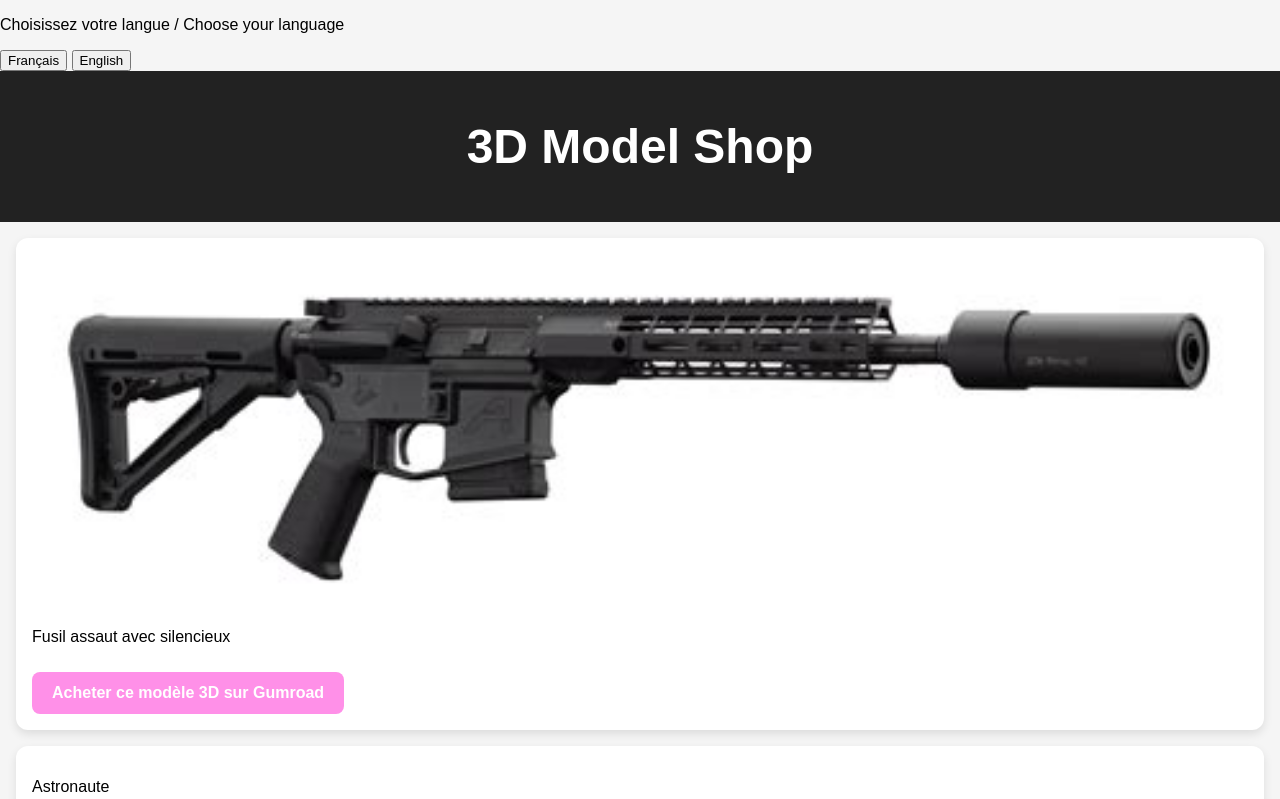
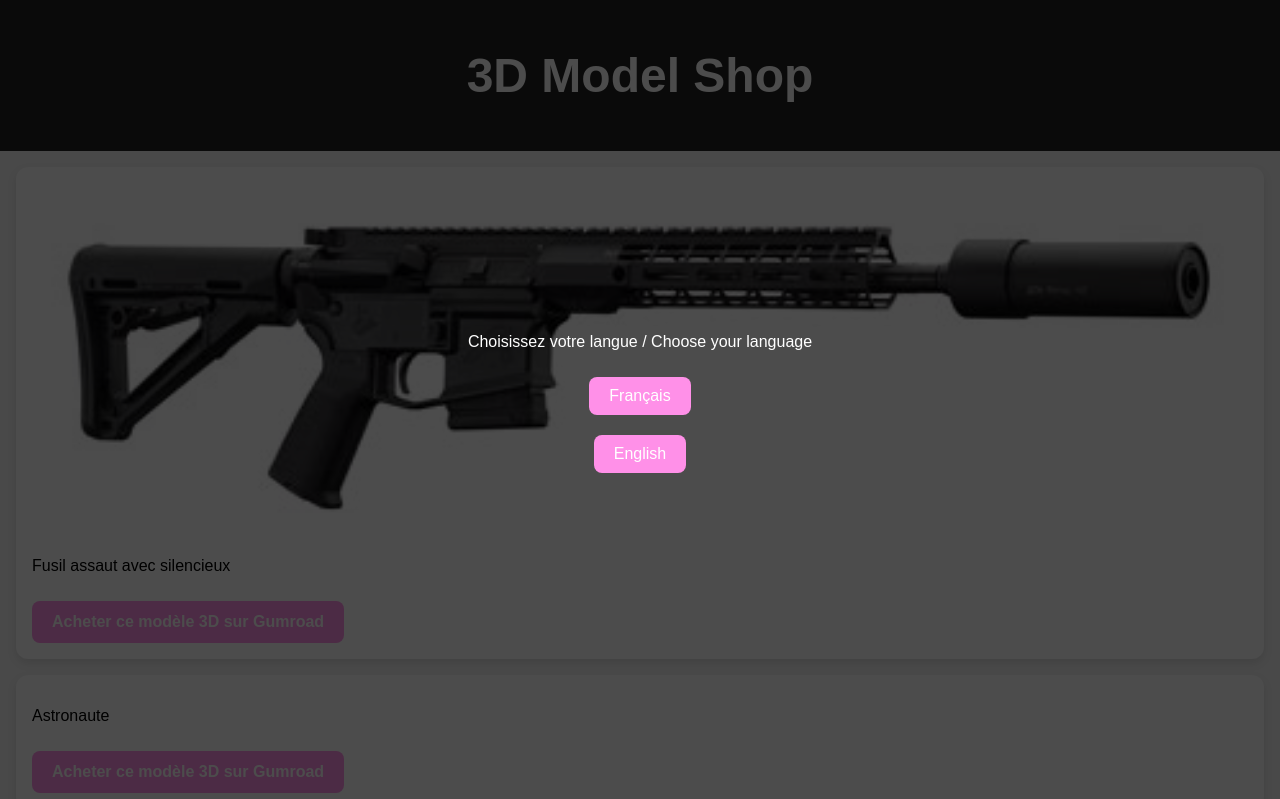
Before and after one commit to momort02/Sitevente, a plain HTML site: page index.html in a window 1280 px wide. Shown: the top 799 px of the page. Drawn offline with nearby package versions, Linux system fonts and the light colour scheme.

Commit message:
Update style.css

```diff
--- a/style.css
+++ b/style.css
@@ -48,3 +48,28 @@ model-viewer {
 .gumroad-button:hover {
     background-color: #e06cc3;
 }
+.popup {
+  position: fixed;
+  top: 0;
+  left: 0;
+  width: 100%;
+  height: 100%;
+  background: rgba(0,0,0,0.7);
+  color: white;
+  display: flex;
+  flex-direction: column;
+  justify-content: center;
+  align-items: center;
+  z-index: 1000;
+}
+
+.popup button {
+  margin: 10px;
+  padding: 10px 20px;
+  background: #FF90E8;
+  border: none;
+  border-radius: 8px;
+  color: white;
+  font-size: 16px;
+  cursor: pointer;
+}
```
